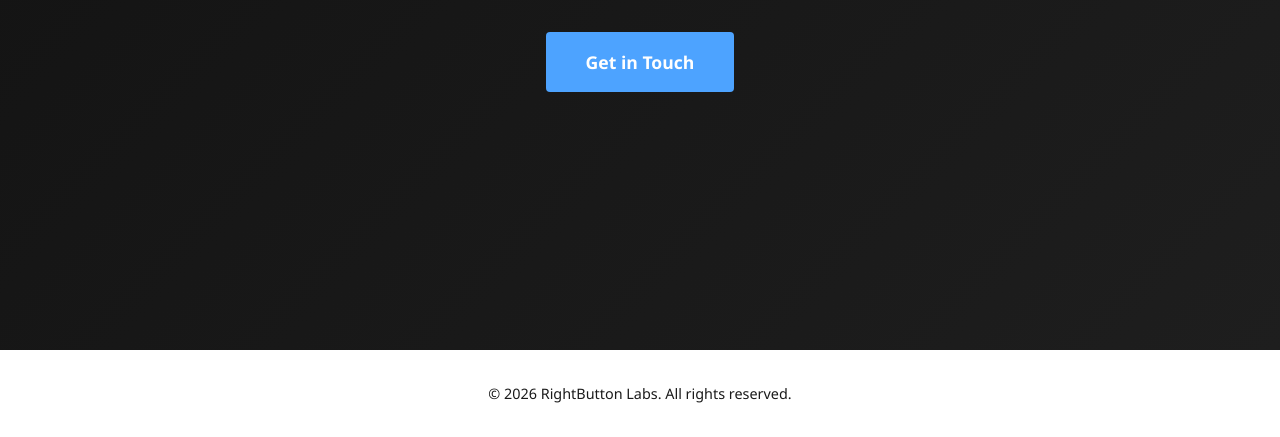
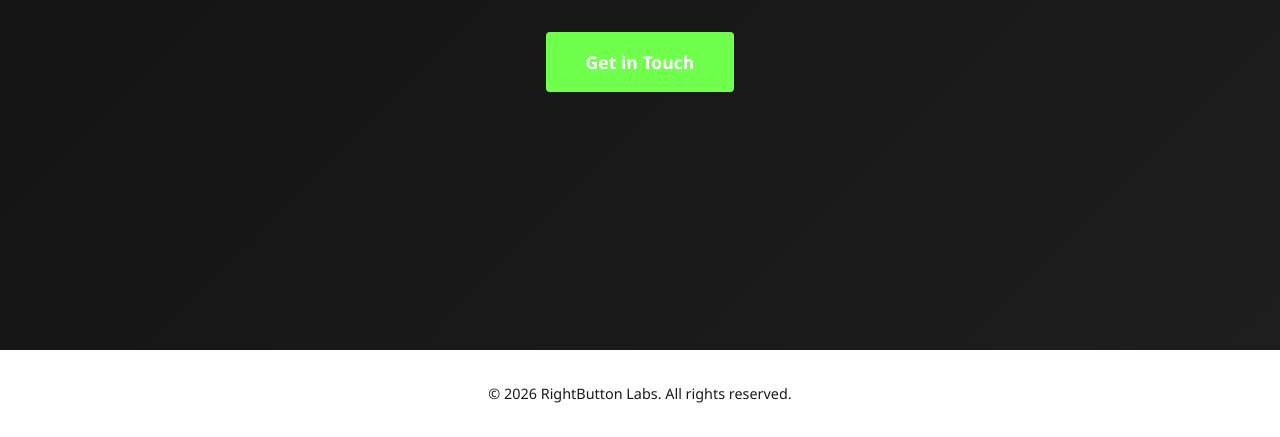
Before and after one commit to mrwintime/RightButton-Labs, a plain HTML site: page home.html in a window 1280 px wide. Shown: the part 440-877 px from the top of the page. Drawn offline with Linux system fonts and the dark colour scheme.

Commit message:
css minor changes

```diff
--- a/style.css
+++ b/style.css
@@ -15,7 +15,7 @@
     :root {
         --nav-bg: #1a1a1a;
         --brand-text: #ffffff;
-        --brand-accent: #4da3ff; /* Lighter blue for dark mode */
+        --brand-accent: #71ff4d; /* Lighter blue for dark mode */
         --text-main: #e0e0e0;
         --text-muted: #a0a0a0;
         --bg-light: #121212;
```
